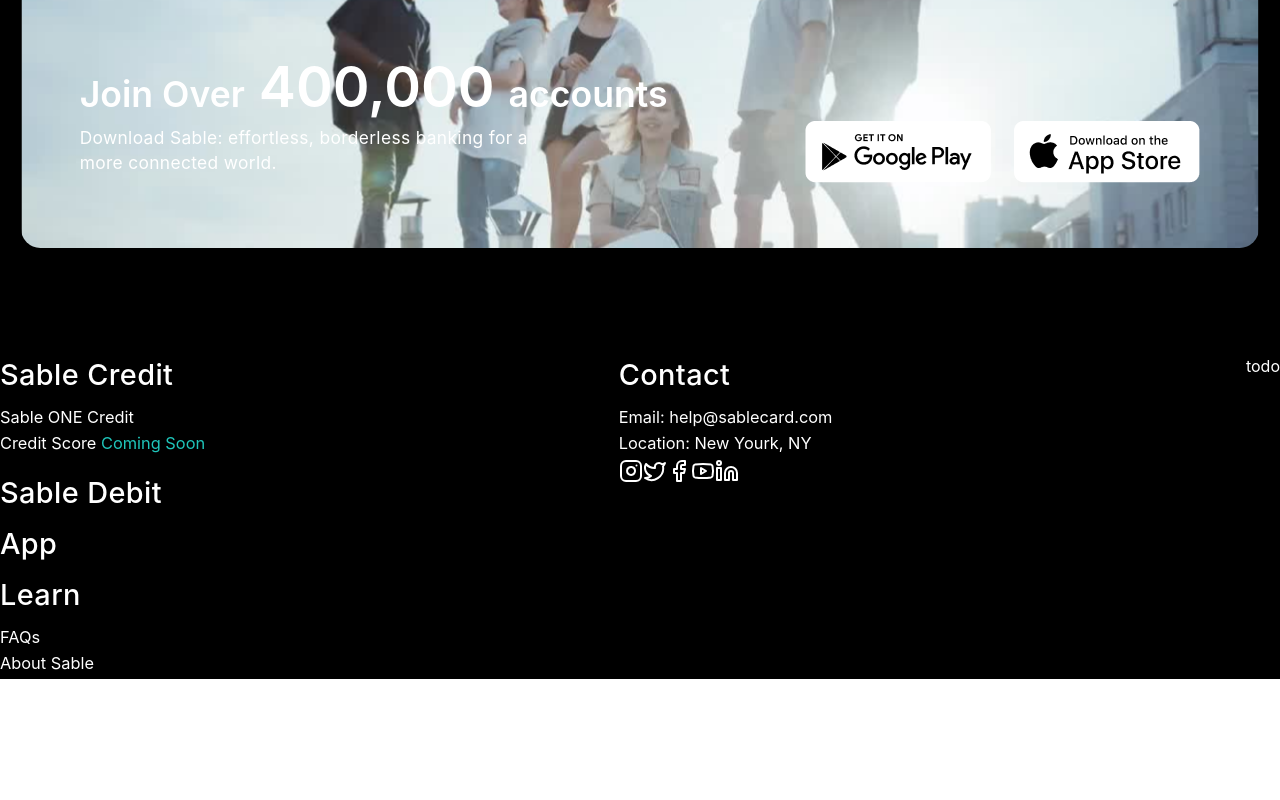
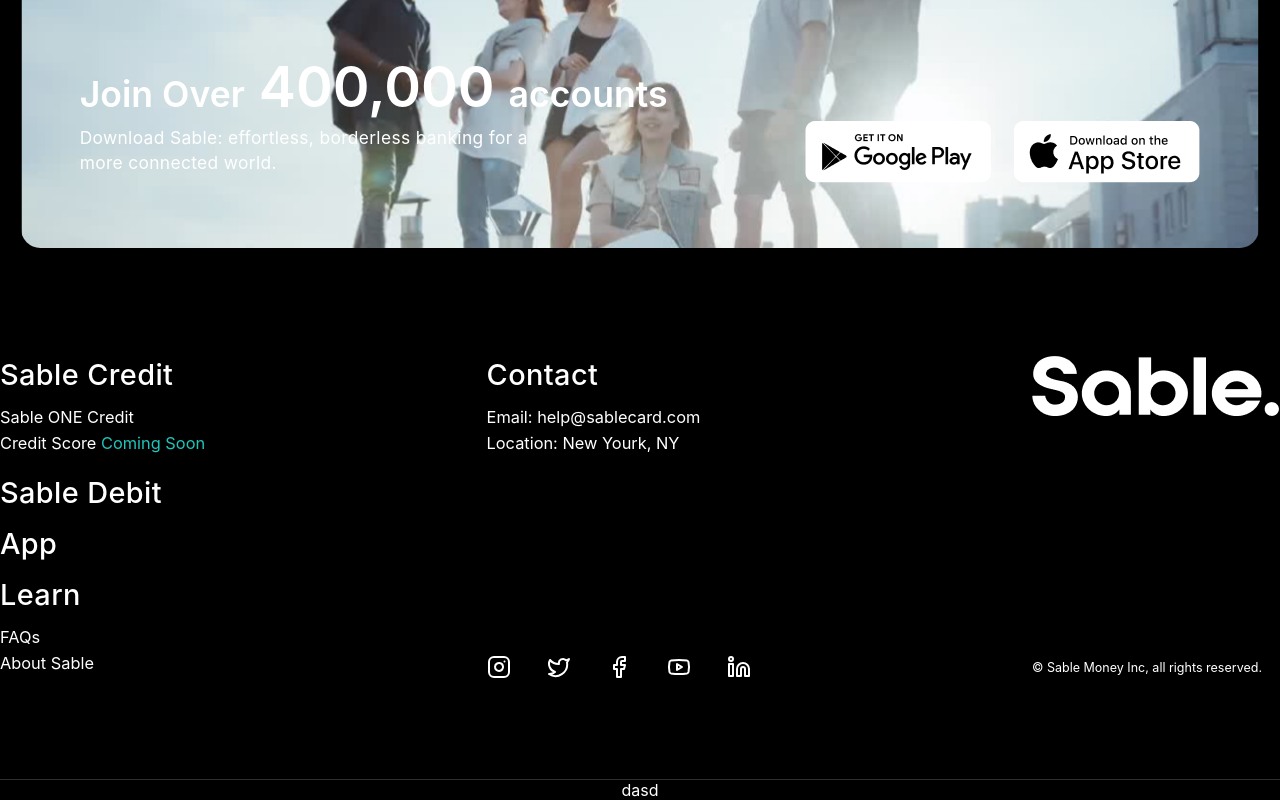
Before and after one commit to rogerdgela/sablecard, a React (Create React App) app: page / in a window 1280 px wide. Shown: the part 6406-7206 px from the top of the page. Before the commit the page ends 7085 px from the top, so only its background shows below. Built offline with nearby package versions, Linux system fonts and the light colour scheme.

Commit message:
Footer 01

```diff
--- a/src/components/Footer/index.js
+++ b/src/components/Footer/index.js
@@ -19,20 +19,36 @@
                             <DescFooter>FAQs</DescFooter>
                             <DescFooter>About Sable</DescFooter>
                         </li>
-                        <li>
+                        <li style={{ display: "flex", flexDirection: "column", justifyContent: "space-between" }}>
+                            <div>
                                 <TitleFooter>Contact</TitleFooter>
                                 <DescFooter>Email: help@sablecard.com</DescFooter>
                                 <DescFooter>Location: New Yourk, NY</DescFooter>
+                            </div>
 
+                            <div style={{ display: "flex", justifyContent: "flex-start", gap: 36+"px" }}>
                                 <Instagram />
                                 <Twitter />
                                 <Facebook />
                                 <Youtube />
                                 <Linkedin />
+                            </div>
                         </li>
-                        <li>todo</li>
+                        <li style={{ display: "flex", flexDirection: "column", justifyContent: "space-between" }}>
+                            <div>
+                                <img src="/images/logo-footer.png" alt="logo" />
+                            </div>
+
+                            <div style={{ fontSize: 12.52+"px", fontWeight: 400, lineHeight: 23.11 + "px" }}>
+                                © Sable Money Inc, all rights reserved.
+                            </div>
+                        </li>
                     </ListFooter>
                 </FooterOne>
+
+                <div>
+                    dasd
+                </div>
             </ContentFooter>
         </ContainerFooter>
     )
--- a/src/components/Footer/styles.js
+++ b/src/components/Footer/styles.js
@@ -20,7 +20,8 @@
 export const FooterOne = styled.div`
     width: 100%;
     display: flex;
-
+    border-bottom: 1px solid rgba(47, 47, 47, 1);
+    padding-bottom: 100px;
 `
 
 export const ListFooter = styled.ul`
```
Also changed, not shown: public/images/logo-footer.png (added). Lines whose indentation alone changed are shown as unchanged.
